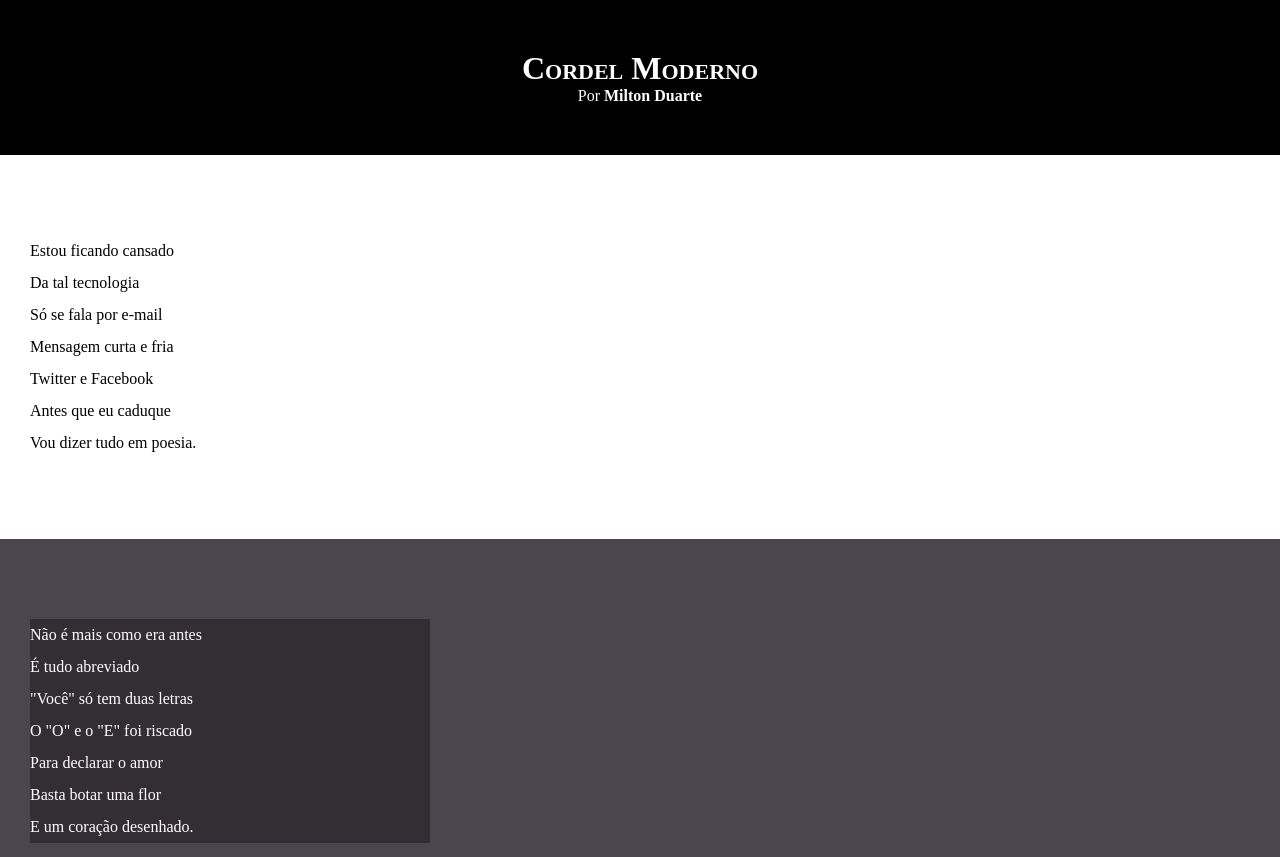
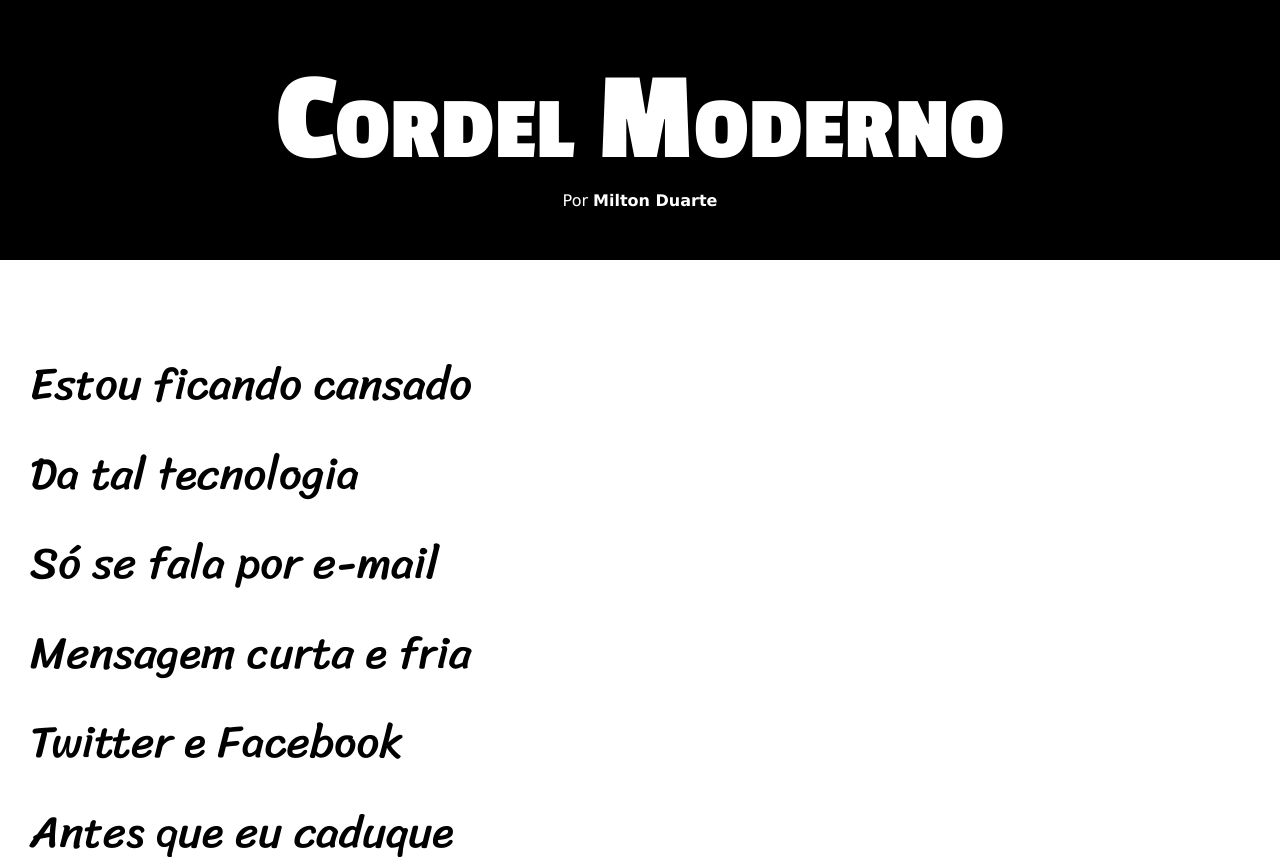
Before and after one commit to httpsbru/html-css, a plain HTML site: page Desafios/desafio012/index.html in a window 1280 px wide. Shown: the top 857 px of the page. Drawn offline with Linux system fonts and the light colour scheme.

Commit message:
atualização de estilos

```diff
--- a/Desafios/desafio012/estilo/style.css
+++ b/Desafios/desafio012/estilo/style.css
@@ -1,4 +1,12 @@
 @charset "UTF-8";
+
+@import url('https://fonts.googleapis.com/css2?family=Passion+One:wght@400;700;900&family=Sriracha&display=swap');
+
+:root{
+    --fonte1: Verdana, Geneva, Tahoma, sans-serif;
+    --fonte2: "Passion One", sans-serif;
+    --fonte3: "Sriracha", 'cursive';
+}
 
 *{
     margin: 0px;
@@ -8,6 +16,7 @@
 html, body {
     min-height: 100vh;
     background-color: darkgray;
+    font-family: var(--fonte1)
 }
 
 header {
@@ -19,6 +28,8 @@ header {
 header > h1 {
     padding-top: 50px;
     font-variant: small-caps;
+    font-family: var(--fonte2);
+    font-size: 10vw;
 }
 
 header > p {
@@ -40,6 +51,8 @@ section{
     padding-bottom: 10vh;
     line-height: 2em;
     padding-left: 30px;
+    font-family: var(--fonte3);
+    font-size: 3.5vw;
 }
 
 .normal{
@@ -54,7 +67,7 @@ section{
 }
 
 .imagem > p {
-    width: 400px;
+    display: inline-block; /*caixa que se adapta ao tamanho do conteudo*/
     background-color: rgba(0, 0, 0, 0.336);
 }
 
```
